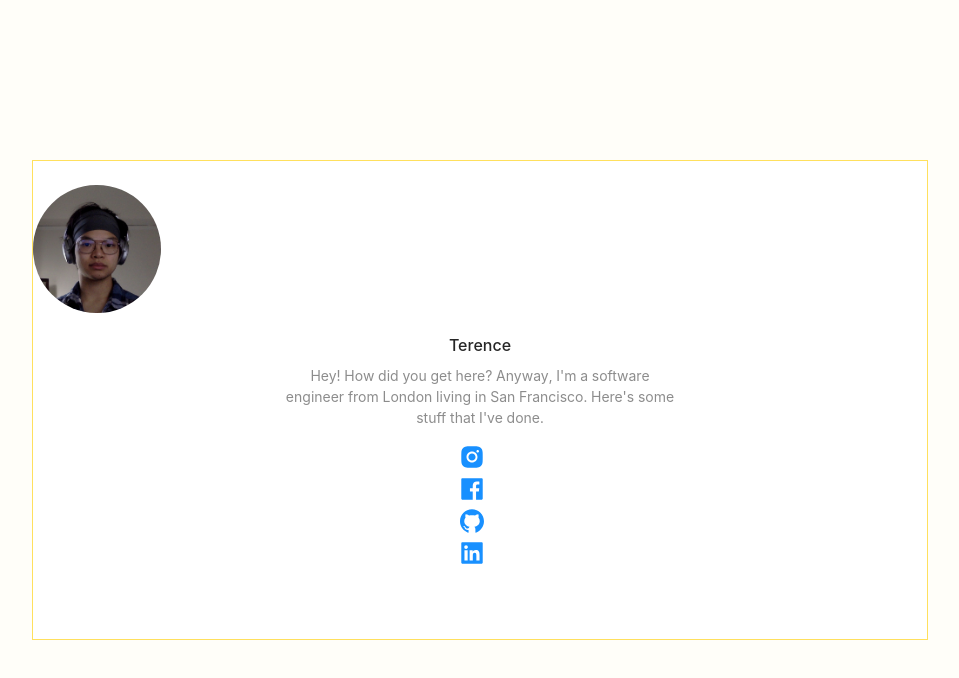
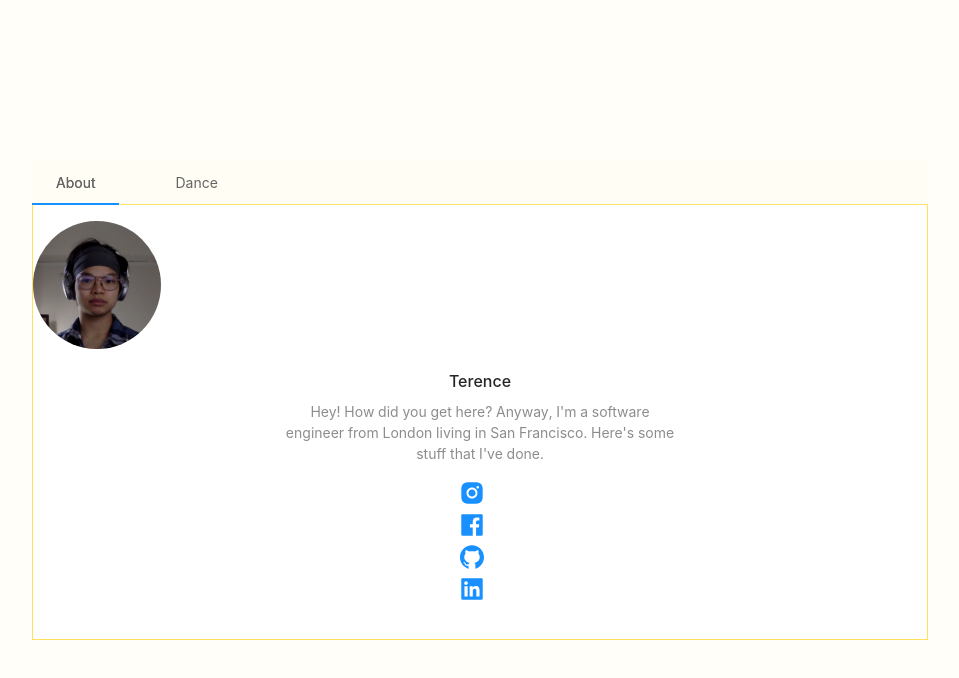
Before and after one commit to Sniffing/About, a React (Create React App) app: page / in a window 1280 px wide. Shown: the top 678 px of the page, without its empty margins (160-1119 px from the left). Built offline with nearby package versions, Linux system fonts and the light colour scheme.

Commit message:
styling + tab system

```diff
--- a/antd.customize.less
+++ b/antd.customize.less
@@ -1,5 +1,6 @@
 @primary-color: #ffe05d; // primary color for all components
 @link-color: #ff9642; // link color
+@link-hover-color: #ffab66;
 @success-color: #ff9642; // success state color
 @warning-color: #faad14; // warning state color
 @error-color: #f5222d; // error state color
@@ -16,3 +17,10 @@
 
 
 //https://colorhunt.co/palette/213416
+/*
+* #fff8cd
+* #ffab66
+* #ffe05d
+* #ff9642
+* #646464
+*/
--- a/src/App.less
+++ b/src/App.less
@@ -11,7 +11,6 @@
   .content {
     margin: auto;
     background-color: white;
-    border: 1px solid @border-color-base;
     width: 70%;
     height: 60%;
   }
--- a/src/App.tsx
+++ b/src/App.tsx
@@ -2,19 +2,24 @@ import React from 'react';
 import './App.less';
 import { DanceSection } from './dance-section/dance-section.component';
 
-// import { hot } from 'react-hot-loader';
 import { MeSection } from './me-section/me-section.component';
+import { ESiteTabs } from './section-container/section-container.component';
+import { SectionContainer } from './section-container/section-container.component';
 
 class App extends React.Component {
+
+  public get tabs(): Partial<Record<ESiteTabs, React.ReactNode>> {
+    return {
+      [ESiteTabs.ABOUT]: <MeSection/>,
+      [ESiteTabs.DANCE]: <DanceSection/>,
+    };
+  }
 
   public render(): React.ReactNode {
     return (
       <div className="App">
         <div className="content">
-          {/* <DanceSection/> */}
-          <div className="mt-6">
-            <MeSection />
-          </div>
+          <SectionContainer tabs={this.tabs}/>
         </div>
       </div>
     );
--- a/src/dance-section/dance-section.component.tsx
+++ b/src/dance-section/dance-section.component.tsx
@@ -1,3 +1,4 @@
+import { Carousel } from 'antd';
 import React from 'react';
 import { DanceVideo } from './dance-video/dance-video.component';
 
@@ -10,11 +11,11 @@ export class DanceSection extends React.Component {
       'https://youtu.be/3J4Mokcrc0s'
     ];
     return (
-      <div>
+      <Carousel>
         {urlList.map((url, index) => (
           <DanceVideo key={index} videoUrl={url}/>
         ))}
-      </div>
+      </Carousel>
     );
   }
 }
--- a/src/dance-section/dance-video/dance-video.component.tsx
+++ b/src/dance-section/dance-video/dance-video.component.tsx
@@ -13,8 +13,9 @@ export class DanceVideo extends React.Component<IProps> {
       <ReactPlayer
         url={videoUrl}
         controls={true}
+        light={true}
         volume={0.2}
-        width="400px"
+        width="100%"
         height="400px"
       />
     );
--- a/src/me-section/me-section.component.tsx
+++ b/src/me-section/me-section.component.tsx
@@ -14,7 +14,7 @@ export class MeSection extends React.Component {
   public render(): JSX.Element {
     const {title, description} = data;
     return (
-      <div className="me">
+      <div className="me mt-4">
         <Card
           bordered={false}
           cover={<Avatar size={128} src={me}/>}
--- /dev/null
+++ b/src/section-container/section-container.component.tsx
@@ -0,0 +1,33 @@
+import { Tabs } from 'antd';
+import React from 'react';
+import { MeSection } from '../me-section/me-section.component';
+
+import './section-container.less';
+
+const { TabPane } = Tabs;
+interface IProps {
+  tabs?: Partial<Record<ESiteTabs, React.ReactNode>>;
+}
+
+export enum ESiteTabs {
+  ABOUT, DANCE,
+}
+
+export class SectionContainer extends React.Component<IProps> {
+
+  public render(): React.ReactNode {
+    const { tabs = { [ESiteTabs.ABOUT]: <MeSection/>} } = this.props;
+    return (
+      <Tabs className="sectionContainer">
+        {Object.entries(tabs).map(([tab, component]) => (
+          <TabPane tab={
+            <span className="capitalize mx-2">
+              {ESiteTabs[tab].toString().toLowerCase()}
+            </span>} key={tab}>
+            {component}
+          </TabPane>
+        ))}
+      </Tabs>
+    );
+  }
+}
--- /dev/null
+++ b/src/section-container/section-container.less
@@ -0,0 +1,24 @@
+@import '../../antd.customize.less';
+
+.sectionContainer {
+  .ant-tabs-nav {
+    margin-bottom: 0;
+  }
+
+  .ant-tabs-tab-btn,
+  .ant-tabs-tab {
+    color: @text-color !important;
+  }
+
+  .ant-tabs-nav,
+  .ant-tabs-nav-wrap {
+    background-color: @background-color-base;
+    border-bottom: @border-color-base;
+  }
+
+  height: 100%;
+
+  .ant-tabs-content-holder {
+    border: 1px solid @border-color-base;
+  }
+}
```
